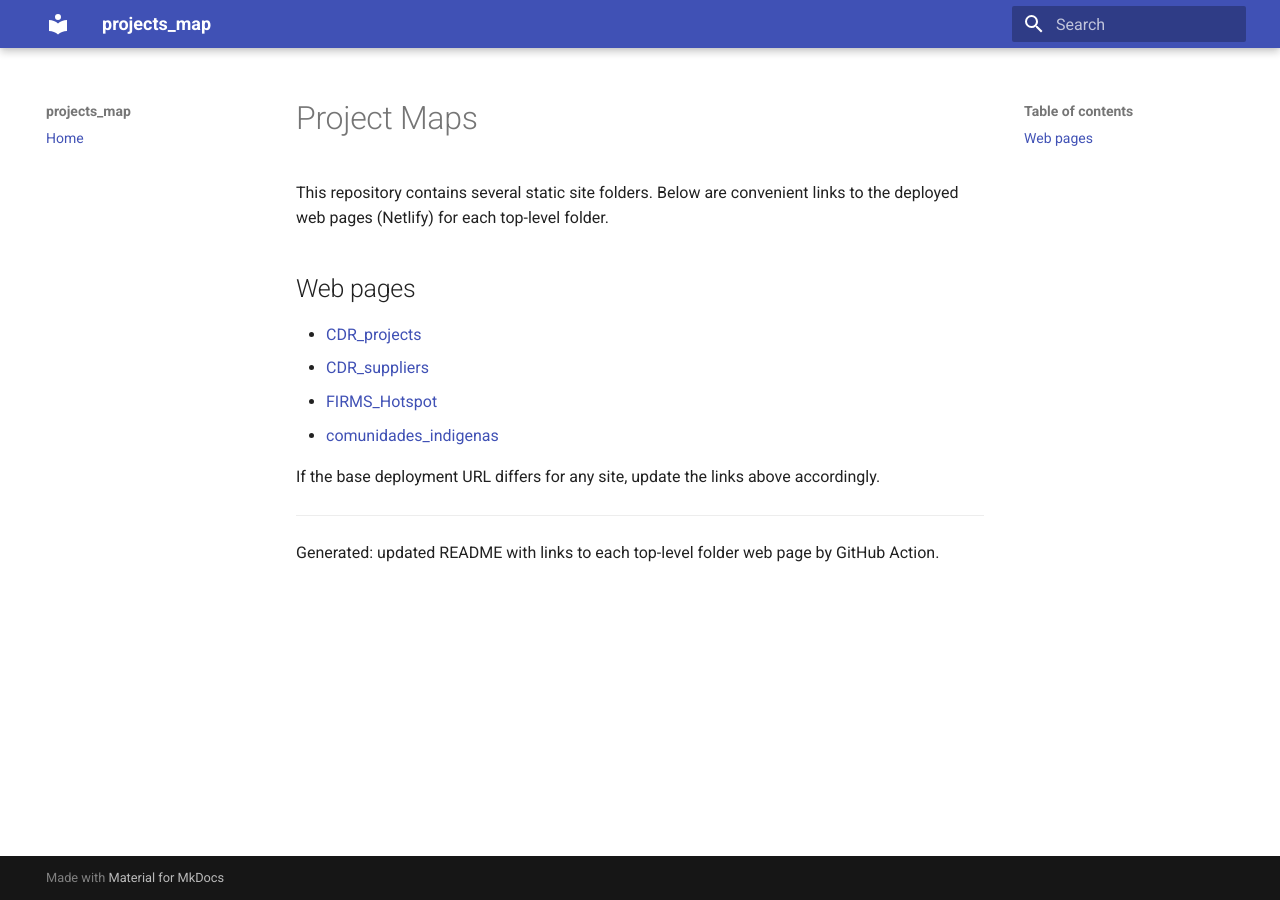
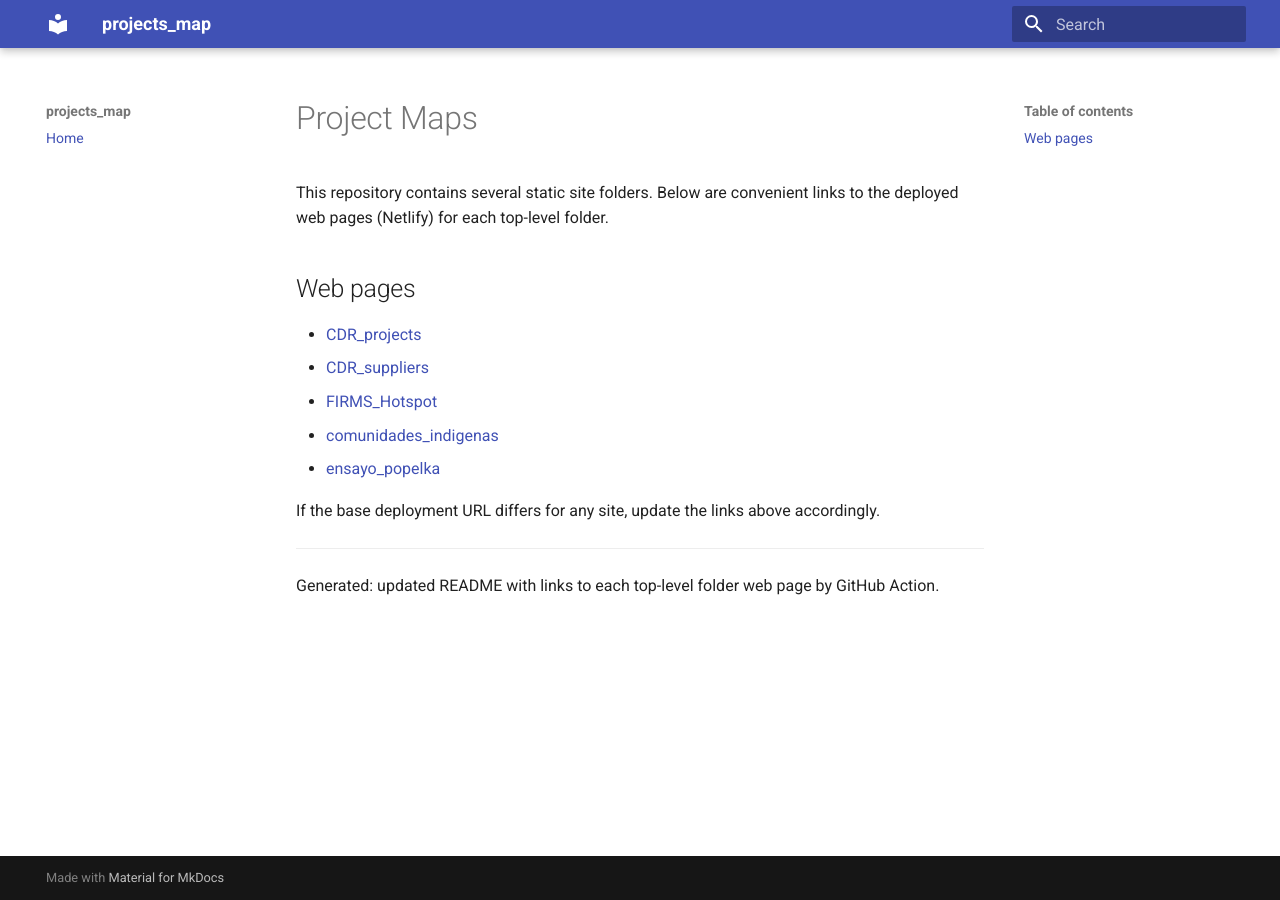
Before and after one commit to fernando-tupana/projects_map, an MkDocs documentation site: the page built from docs/index.md, in a window 1280 px wide. Built offline with MkDocs 1.6.1 and Material for MkDocs 9.7.7, drawn with Linux system fonts in a browser that asks for light colours.

Commit message:
Update index.md

```diff
--- a/docs/index.md
+++ b/docs/index.md
@@ -11,6 +11,7 @@ This repository contains several static site folders. Below are convenient links
 - [CDR_suppliers](https://fernando-tupana.github.io/projects_map/CDR_suppliers)
 - [FIRMS_Hotspot](https://fernando-tupana.github.io/projects_map/FIRMS_Hotspot)
 - [comunidades_indigenas](https://fernando-tupana.github.io/projects_map/comunidades_indigenas)
+- [ensayo_popelka](https://fernando-tupana.github.io/projects_map/ensayo_popelka)
 
 If the base deployment URL differs for any site, update the links above accordingly.
 
```
